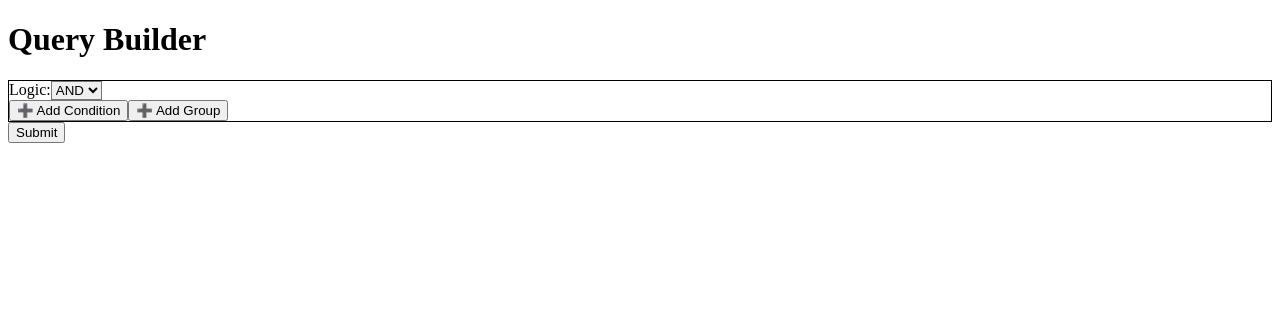
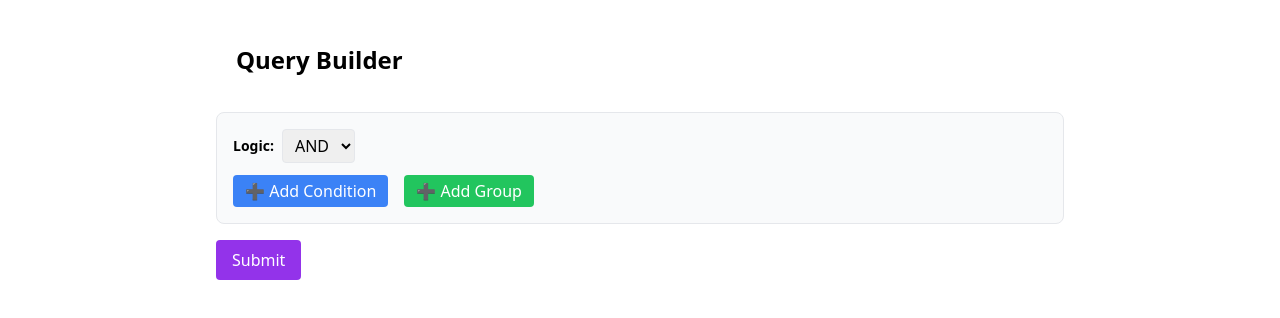
Before and after one commit to kkoli-9528/quilr.ai-task, a React (Vite) app: page / in a window 1280 px wide. Shown: the top 318 px of the page. Built offline with nearby package versions, Linux system fonts and the light colour scheme.

Commit message:
Complete Tailwind CSS fix

```diff
--- a/package.json
+++ b/package.json
@@ -15,7 +15,6 @@
   },
   "devDependencies": {
     "@eslint/js": "^9.29.0",
-    "@tailwindcss/postcss": "^4.1.10",
     "@types/react": "^19.1.8",
     "@types/react-dom": "^19.1.6",
     "@vitejs/plugin-react": "^4.5.2",
@@ -25,7 +24,7 @@
     "eslint-plugin-react-refresh": "^0.4.20",
     "globals": "^16.2.0",
     "postcss": "^8.5.6",
-    "tailwindcss": "^4.1.10",
+    "tailwindcss": "^3.4.0",
     "typescript": "~5.8.3",
     "typescript-eslint": "^8.34.1",
     "vite": "^7.0.0"
--- a/postcss.config.js
+++ b/postcss.config.js
@@ -1,6 +1,6 @@
 export default {
   plugins: {
-    "@tailwindcss/postcss": {},
+    tailwindcss: {},
     autoprefixer: {},
   },
 };
--- a/tailwind.config.cjs
+++ b/tailwind.config.js
@@ -1,5 +1,5 @@
 /** @type {import('tailwindcss').Config} */
-module.exports = {
+export default {
   content: ["./index.html", "./src/**/*.{js,ts,jsx,tsx}"],
   theme: {
     extend: {},
```
Also changed, not shown: 1 other file (tests, documents, lock files or other folders).
